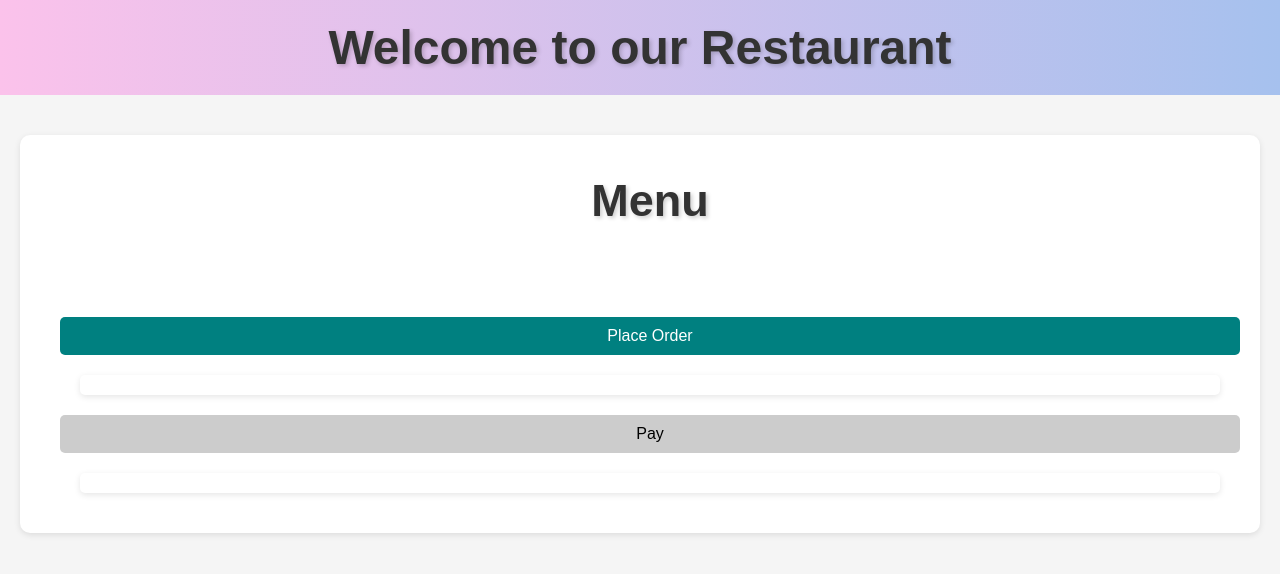
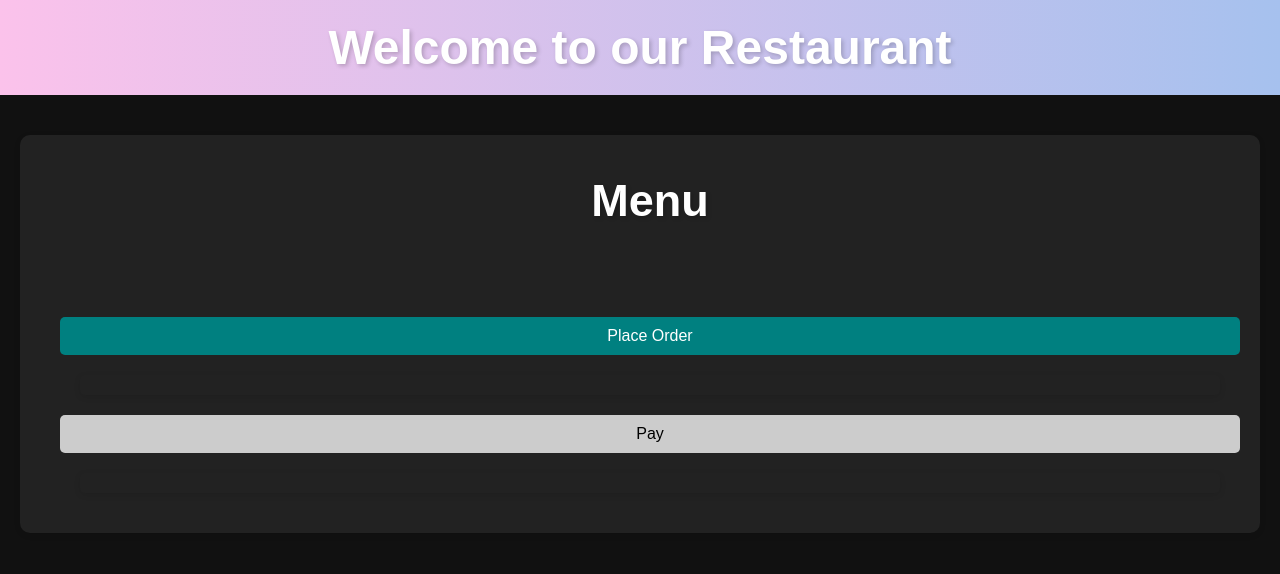
Before and after one commit to Bibhuti63/Frontend-2-Module-Test-May, a plain HTML site: page index.html in a window 1280 px wide. Drawn offline with Linux system fonts and the light colour scheme; no server answers.

Commit message:
commit 2

```diff
--- a/index.html
+++ b/index.html
@@ -3,13 +3,19 @@
 <head>
   <meta charset="UTF-8">
   <meta name="viewport" content="width=device-width, initial-scale=1.0">
-  <title>Restaurant Website</title>
+  <title>Restaurant</title>
   <link rel="stylesheet" type="text/css" href="style.css">
 </head>
 <body>
   <header>
     <nav>
-        <h1>Welcome to our Restaurant</h1>
+
+        <h1>
+          <!-- <span class="emoji">&#x1F64F;</span> -->
+          Welcome to our Restaurant
+          <!-- <span class="emoji">&#x1F64F;</span> -->
+        </h1>
+
     </nav>
   </header>
 
--- a/style.css
+++ b/style.css
@@ -1,4 +1,3 @@
-/* Reset styles */
 * {
   margin: 0;
   padding: 0;
@@ -7,7 +6,8 @@
 
 body {
   font-family: Arial, sans-serif;
-  background-color: #f5f5f5;
+  background-color: #111111;
+  color: #ffffff;
 }
 
 header {
@@ -21,18 +21,18 @@ header {
 header h1 {
   padding: 20px;
   font-size: 48px;
-  color: #333333;
+  color: #ffffff;
   margin-bottom: 10px;
   text-shadow: 2px 2px 4px rgba(0, 0, 0, 0.2);
   background-image: linear-gradient(to right, #fbc2eb, #a6c1ee);
 }
 
-.head{
+.head {
   text-align: center;
   margin-bottom: 40px;
   padding: 20px;
   font-size: 30px;
-  color: #333333;
+  color: #ffffff;
   text-shadow: 2px 2px 4px rgba(0, 0, 0, 0.2);
 }
 
@@ -41,7 +41,7 @@ main {
   padding: 20px;
   padding-left: 40px;
   margin: 20px;
-  background-color: #ffffff;
+  background-color: #222222;
   border-radius: 10px;
   box-shadow: 0 2px 6px rgba(0, 0, 0, 0.1);
 }
@@ -85,13 +85,12 @@ button:hover {
   font-size: 18px;
   font-weight: bold;
   text-align: center;
-margin : 20px;
-color: #333333;
+  margin: 20px;
+  color: #ffffff;
   padding: 10px;
   border-radius: 5px;
   box-shadow: 0 2px 6px rgba(0, 0, 0, 0.1);
 }
-
 
 .alert {
   padding: 20px;
@@ -102,17 +101,17 @@ box-shadow: 0 2px 6px rgba(0, 0, 0, 0.1);
   border-radius: 5px;
 }
 
-.image{
+.image {
   width: 300px;
   margin-bottom: 20px;
 }
 
-.image:hover{
+.image:hover {
   transform: scale(1.1);
   overflow: hidden;
 }
 
-.item{
+.item {
   cursor: pointer;
   margin-bottom: 20px;
 }
```
Lines whose indentation alone changed are shown as unchanged.
